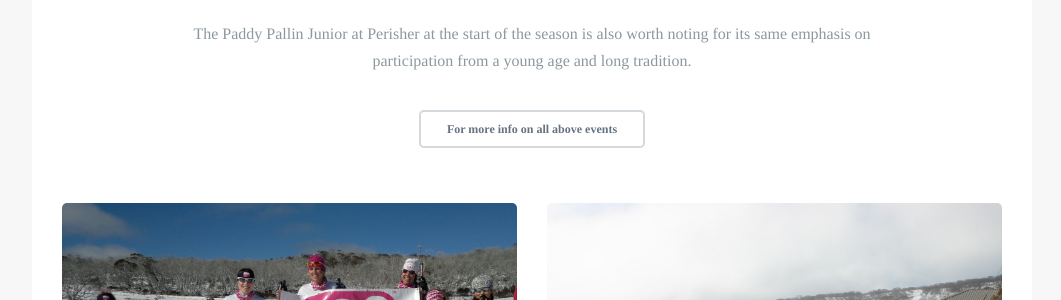
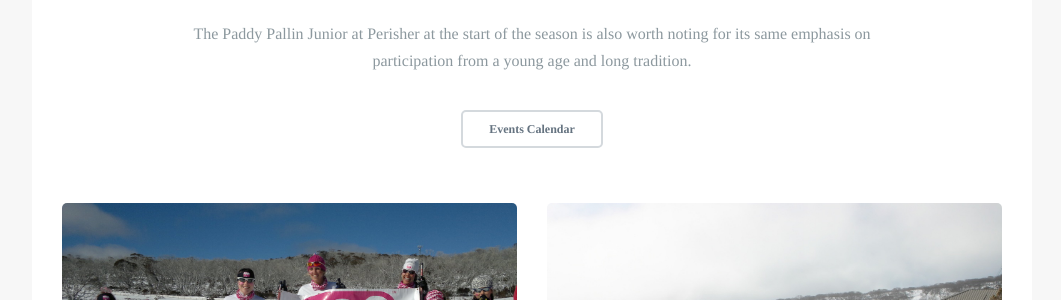
Before and after one commit to robcatto/robcatto.github.io, a Jekyll site: the page built from racing/club-level/index.html, in a window 1280 px wide and 900 px high, scrolled down 2204 px. Shown: the part 138-438 px from the top of the window, without its empty margins (108-1169 px from the left). Built offline with Jekyll 4.4.1, drawn with Linux system fonts in a browser that asks for light colours; some web fonts are replaced; Markdown is read by kramdown in place of the engine named in the settings.

Commit message:
Update index.html

```diff
--- a/racing/club-level/index.html
+++ b/racing/club-level/index.html
@@ -118,7 +118,7 @@ layout: default
                 <p>The Paddy Pallin Junior at Perisher at the start of the season is also worth noting for its same emphasis on participation from a young age and long tradition.
                 </p>
 
-                    <a class="button small dark" href="/summer/endless-winter" data-featurette="analytics-click-event" data-event-category="button" data-event-action="M: Clicked Design an iOS Game" data-event-label="Source: Homepage Alt" id="featurette-35">For more info on all above events</a>
+                    <a class="button small dark" href="/summer/endless-winter" data-featurette="analytics-click-event" data-event-category="button" data-event-action="M: Clicked Design an iOS Game" data-event-label="Source: Homepage Alt" id="featurette-35">Events Calendar</a>
 
 
                 <div class="row">
```
